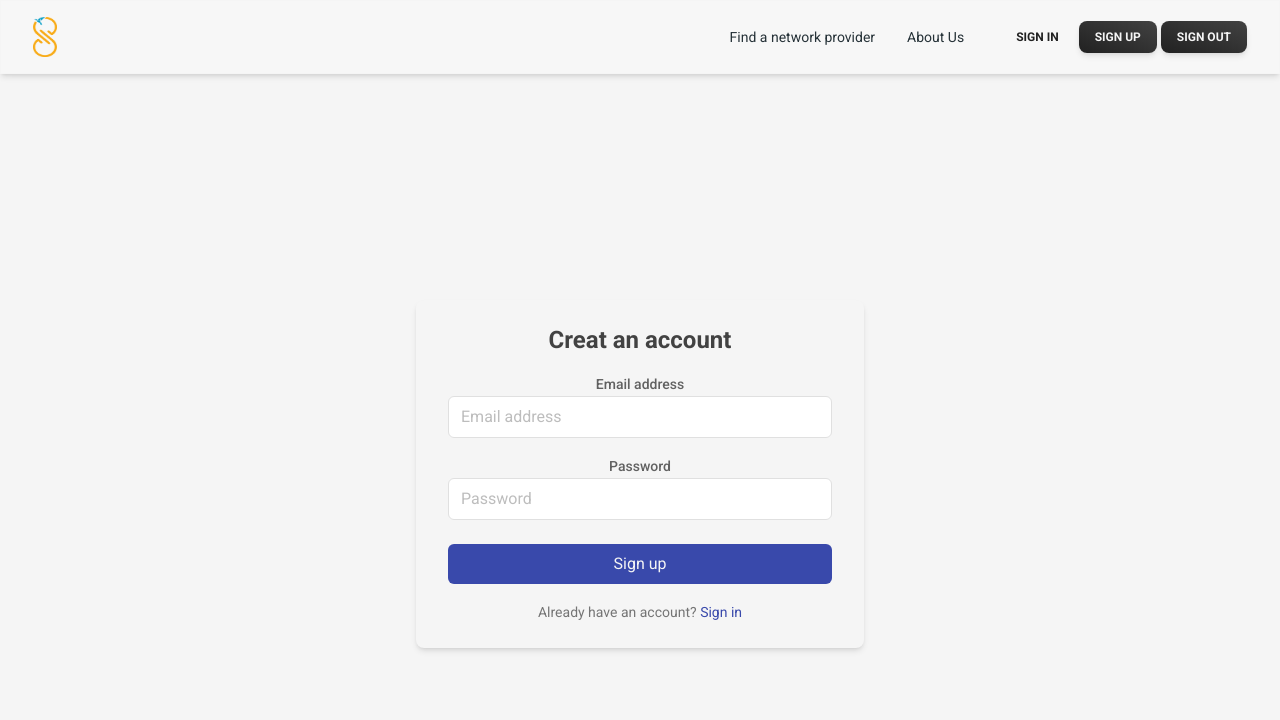
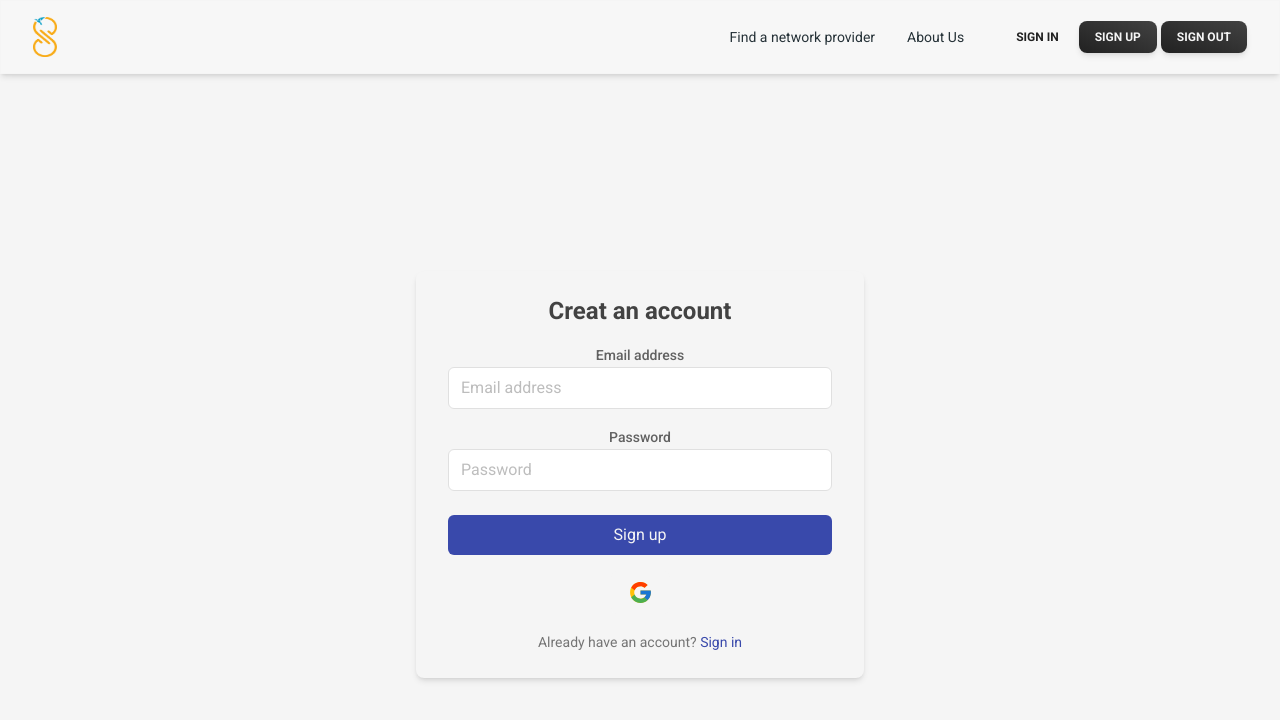
Before and after one commit to ChrissieDk/Settl-React-PWA, a React (Create React App) app: page /Settl-React-PWA/signUp in a window 1280 px wide. Shown: the top 720 px of the page. Built offline with nearby package versions, Linux system fonts and the light colour scheme; no server answers.

Commit message:
Sign up, Login and Sign Out fixed. Also added route Guard

```diff
--- a/src/App.tsx
+++ b/src/App.tsx
@@ -7,7 +7,7 @@ import HomePage from "./HomePage";
 import AboutUs from "./AboutUs";
 import FindNetwork from "./FindNetwork";
 import SignOut from "./components/SignOut/SignOut";
-import Login from "./components/SignIn/SignIn";
+import Login from "./components/SignIn/Login";
 import Signup from "./components/SignUp/SignUp";
 import { AuthProvider } from "./Auth/AuthContext";
 import { ProtectedRoute } from "./Auth/ProtectedRoute";
@@ -20,6 +20,7 @@ const App: React.FC = () => {
           <StickyNavbar />
           <Routes>
             <Route path="/" element={<HomePage />} />
+            {/* Example protected route */}
             <Route
               path="/Dashboard"
               element={
--- a/src/components/SignIn/SignIn.tsx
+++ b/src/components/SignIn/Login.tsx
@@ -1,12 +1,39 @@
 import React, { useState } from "react";
 import { signInWithEmailAndPassword } from "firebase/auth";
-import { auth } from "../../firebase-config";
+import { auth, googleProvider } from "../../firebase-config";
 import { NavLink, useNavigate } from "react-router-dom";
+import { signInWithPopup } from "firebase/auth";
+import { GoogleAuthProvider } from "firebase/auth";
+import { FcGoogle } from "react-icons/fc";
 
 const Login = () => {
   const navigate = useNavigate();
   const [email, setEmail] = useState("");
   const [password, setPassword] = useState("");
+
+  // Maybe change to signInWithRedirect to avoid error in console ?
+  const signInWithGoogle = () => {
+    signInWithPopup(auth, googleProvider)
+      .then((result) => {
+        // This gives you a Google Access Token. You can use it to access the Google API.
+        const credential = GoogleAuthProvider.credentialFromResult(result);
+        const token = credential?.accessToken;
+        // The signed-in user info.
+        const user = result.user;
+        // Navigate to Dashboard or do something with the user info
+        navigate("/Dashboard");
+      })
+      .catch((error) => {
+        // Handle Errors here.
+        const errorCode = error.code;
+        const errorMessage = error.message;
+        // The email of the user's account used.
+        const email = error.email;
+        // The AuthCredential type that was used.
+        const credential = GoogleAuthProvider.credentialFromError(error);
+        console.error(errorCode, errorMessage);
+      });
+  };
 
   const onLogin = (e: { preventDefault: () => void }) => {
     e.preventDefault();
@@ -77,6 +104,15 @@ const Login = () => {
                 Login
               </button>
             </div>
+            <div className="flex justify-center mt-4">
+              <button
+                type="button"
+                className="inline-flex items-center px-4 py-2 bg-gray-100 border border-transparent rounded-md font-semibold text-xs text-gray-700 uppercase tracking-widest hover:bg-gray-200 active:bg-gray-200 focus:outline-none focus:border-gray-200 focus:ring ring-gray-300 disabled:opacity-25 transition ease-in-out duration-150"
+                onClick={() => signInWithGoogle()}
+              >
+                <FcGoogle size={25} />
+              </button>
+            </div>
           </form>
 
           <p className="mt-4 text-sm text-center text-gray-600">
--- a/src/components/SignOut/SignOut.tsx
+++ b/src/components/SignOut/SignOut.tsx
@@ -14,7 +14,7 @@ const SignOut = () => {
         console.log("Signed out successfully");
       })
       .catch((error) => {
-        // An error happened.
+        console.log("Error signing out: ", error);
       });
   };
 
--- a/src/components/SignUp/SignUp.tsx
+++ b/src/components/SignUp/SignUp.tsx
@@ -1,12 +1,38 @@
 import React, { useState } from "react";
 import { NavLink, useNavigate } from "react-router-dom";
-import { createUserWithEmailAndPassword } from "firebase/auth";
-import { auth } from "../../firebase-config";
+import { createUserWithEmailAndPassword, signInWithPopup } from "firebase/auth";
+import { auth, googleProvider } from "../../firebase-config";
+import { GoogleAuthProvider } from "firebase/auth";
+import { FcGoogle } from "react-icons/fc";
 
 const Signup = () => {
   const navigate = useNavigate();
   const [email, setEmail] = useState("");
   const [password, setPassword] = useState("");
+
+  // Maybe change to signInWithRedirect to avoid error in console ?
+  const signInWithGoogle = () => {
+    signInWithPopup(auth, googleProvider)
+      .then((result) => {
+        // This gives you a Google Access Token. You can use it to access the Google API.
+        const credential = GoogleAuthProvider.credentialFromResult(result);
+        const token = credential?.accessToken;
+        // The signed-in user info.
+        const user = result.user;
+        // Navigate to Dashboard or do something with the user info
+        navigate("/Dashboard");
+      })
+      .catch((error) => {
+        // Handle Errors here.
+        const errorCode = error.code;
+        const errorMessage = error.message;
+        // The email of the user's account used.
+        const email = error.email;
+        // The AuthCredential type that was used.
+        const credential = GoogleAuthProvider.credentialFromError(error);
+        console.error(errorCode, errorMessage);
+      });
+  };
 
   const onSubmit = async (e: { preventDefault: () => void }) => {
     e.preventDefault();
@@ -75,6 +101,15 @@ const Signup = () => {
             >
               Sign up
             </button>
+            <div className="flex justify-center mt-4">
+              <button
+                type="button"
+                className="inline-flex items-center px-4 py-2 bg-gray-100 border border-transparent rounded-md font-semibold text-xs text-gray-700 uppercase tracking-widest hover:bg-gray-200 active:bg-gray-200 focus:outline-none focus:border-gray-200 focus:ring ring-gray-300 disabled:opacity-25 transition ease-in-out duration-150"
+                onClick={() => signInWithGoogle()}
+              >
+                <FcGoogle size={25} />
+              </button>
+            </div>
           </form>
 
           <p className="mt-4 text-sm text-center text-gray-600">
--- a/src/firebase-config.ts
+++ b/src/firebase-config.ts
@@ -1,7 +1,7 @@
 // Import the functions you need from the SDKs you need
 import { initializeApp } from "firebase/app";
 import { getAnalytics } from "firebase/analytics";
-import { getAuth } from "firebase/auth";
+import { getAuth, GoogleAuthProvider } from "firebase/auth";
 // TODO: Add SDKs for Firebase products that you want to use
 // https://firebase.google.com/docs/web/setup#available-libraries
 
@@ -18,7 +18,10 @@ const firebaseConfig = {
 
 // Initialize Firebase
 const app = initializeApp(firebaseConfig);
+
+// Initialize Firebase services
 const analytics = getAnalytics(app);
 const auth = getAuth(app);
+export const googleProvider = new GoogleAuthProvider();
 
 export { app, analytics, auth };
```
